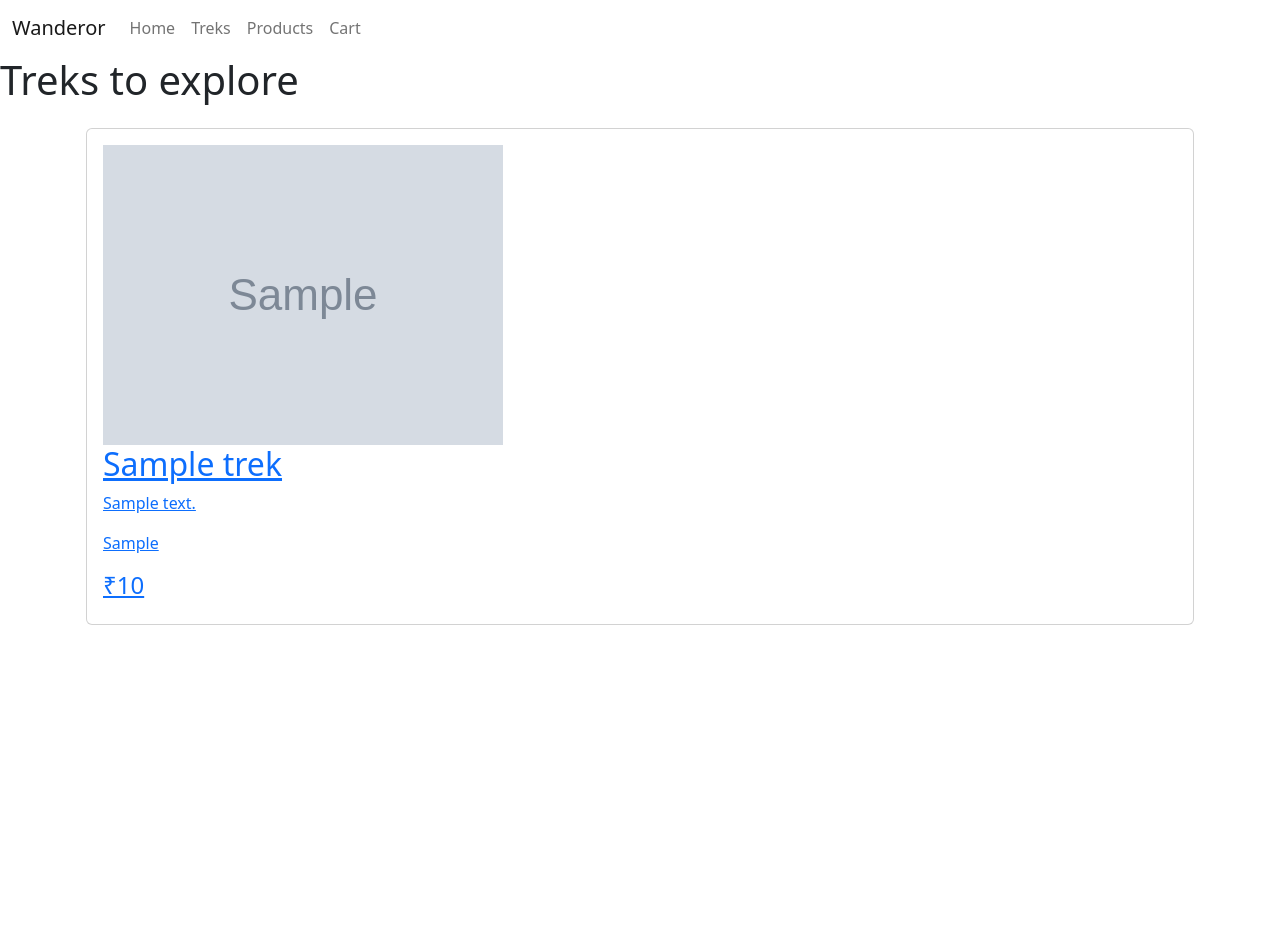
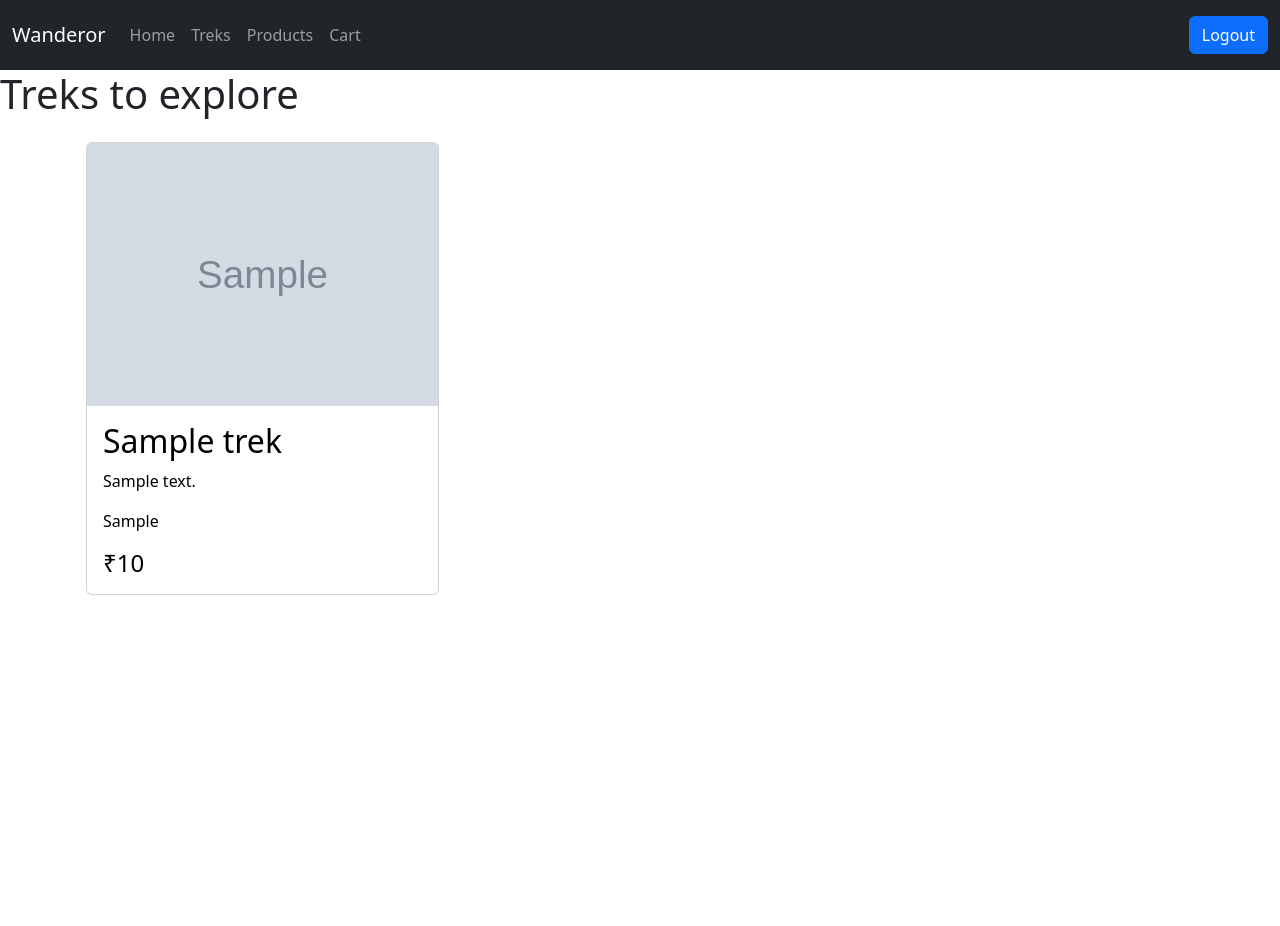
Before and after one commit to Arya-A-Nair/Wanderor, a PHP site: page /treks in a window 1280 px wide. Before the commit the page ends 625 px from the top, so only its background shows below. Run offline with PHP 8.4, Linux system fonts and the light colour scheme; tables that the repository leaves empty or names only in its code hold one stand-in row (values such as "Sample post"); grey boxes marked "Sample" are stand-in pictures; data that the repository does not hold is empty.

Commit message:
feat: Add logout feature

```diff
--- a/navbar.html
+++ b/navbar.php
@@ -1,10 +1,13 @@
-<nav class="navbar navbar-expand-lg bg-body-tertiary" data-bs-theme="dark">
+<nav
+	class="navbar navbar-expand-lg bg-body-tertiary navbar-dark bg-dark"
+	data-bs-theme="dark"
+>
 	<div class="container-fluid">
 		<a class="navbar-brand" href="../">Wanderor</a>
 		<div class="collapse navbar-collapse" id="navbarNav">
 			<ul class="navbar-nav">
 				<li class="nav-item">
-					<a class="nav-link"  href="../">Home</a>
+					<a class="nav-link" href="../">Home</a>
 				</li>
 				<li class="nav-item">
 					<a class="nav-link" href="../treks">Treks</a>
@@ -17,5 +20,18 @@
 				</li>
 			</ul>
 		</div>
+		<span class="navbar-text">
+			<form method="POST">
+
+				<?php
+					include "utils/logout.php";
+					if(isset($_POST['logout'])){
+						logout();
+					}
+				?>
+				<input hidden="true" name="logout" value="true"/>
+				<button type="submit" class="btn btn-primary">Logout</button>
+			</form>
+		</span>
 	</div>
 </nav>
--- a/styles/treks.css
+++ b/styles/treks.css
@@ -2,3 +2,15 @@
 	width: 100vw !important;
 	height: 100vh;
 }
+*{
+	margin: 0;
+	padding: 0;
+	box-sizing: border-box;
+}
+a{
+	text-decoration: none;
+	color:black
+}
+.trek-image>img{
+	width: 10px;
+}
--- a/treks/index.php
+++ b/treks/index.php
@@ -13,7 +13,7 @@
     <title>Treks</title>
 </head>
 <body>
-    <?php include "../navbar.html" ?>
+    <?php include "../navbar.php" ?>
     <h1>Treks to explore</h1>
 
     <div class="container p-3" >
@@ -23,30 +23,30 @@
 
         $treks = fetchAllTreks();
         $count=0;
-        foreach($treks as $trek) {
+
+
+        $count = 0;
+        foreach ($treks as $trek) {
+            if ($count % 3 == 0) {
+                echo '<div class="row">';
+            }
+            echo '<div class="col-md-4">
+                    <a href="trek.php?id=' . $trek['tId'] . '" class="card mb-4">
+                        <img src="../uploads/' . $trek['photo'] . '" class="card-img-top" alt="Trek Image">
+                        <div class="card-body">
+                            <h2 class="card-title">' . $trek['title'] . '</h2>
+                            <p class="card-text">' . $trek['description'] . '</p>
+                            <p class="card-text">' . $trek['location'] . '</p>
+                            <h4 class="card-text">₹' . $trek['price'] . '</h4>
+                        </div>
+                    </a>
+                </div>';
+            if ($count % 3 == 2 || $count == count($treks) - 1) {
+                echo '</div>';
+            }
             $count++;
-            if($count%3==0){
-                echo "<div class='row-fluid' style='width:100vw'>";
-            }
-            echo    "<a href='trek.php?id=".$trek['tId']."'>
-            <div class='col card p-3'>
-                        <div class='trek-image'>
-                            <img src='../uploads/".$trek['photo']."'/>
-                        </div>
-                        <div class='trek-container'>
-                            <h2>".$trek['title']."</h2>
-                            <p>".$trek['description']."</p>
-                            <p>".$trek['location']."</p>
-                            <h4>₹".$trek['price']."</h4>
-                        </div>
-                    </div>
-                    </a>";
-            }
-            if($count%3==0){
-                echo "</div>";
-            }
-
-        ?>
+        }
+                ?>
         </div>
         <script
 			src="https://cdn.jsdelivr.net/npm/bootstrap@5.2.3/dist/js/bootstrap.min.js"
--- a/treks/trek.php
+++ b/treks/trek.php
@@ -15,7 +15,7 @@
 </head>
 <body>
     <?php
-        include "../navbar.html";
+        include "../navbar.php";
         include "../utils/trekDB.php";
         $trek=null;
         $error=null;
--- /dev/null
+++ b/utils/logout.php
@@ -0,0 +1,7 @@
+<?php
+ function logout(){
+    echo "logout";
+    session_destroy();
+    header("Location: ../index.php");
+}
+?>
```
